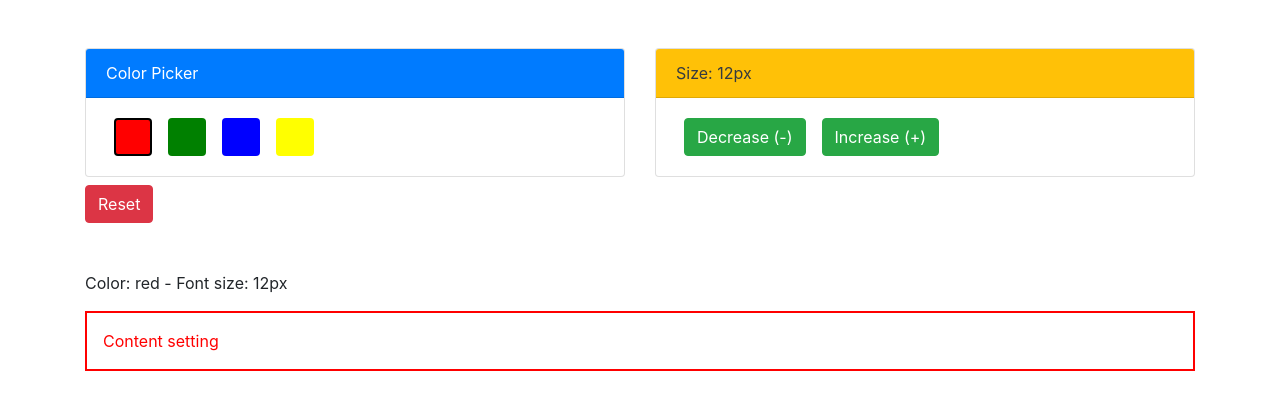
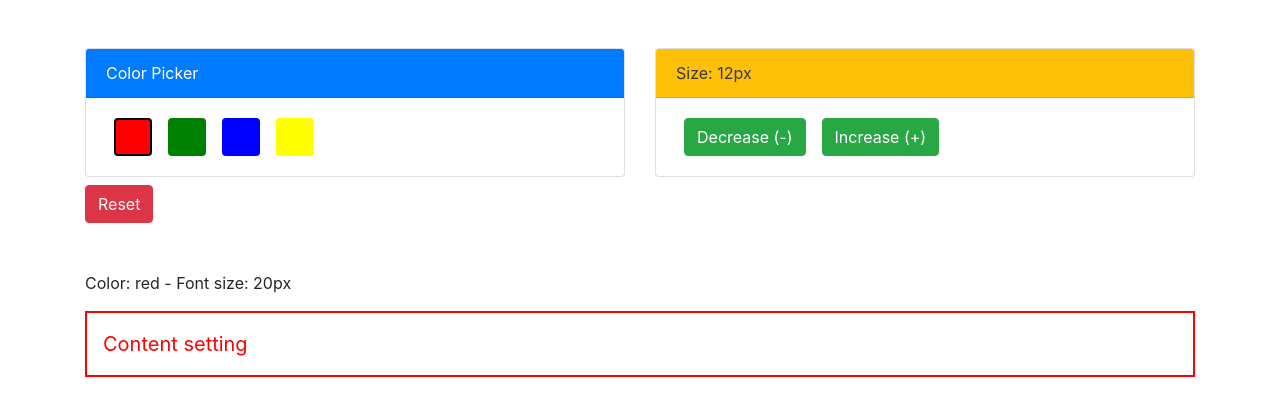
Before and after one commit to thinhtpt2000/basic-react, a React (Create React App) app: page / in a window 1280 px wide. Shown: the top 416 px of the page. Built offline with nearby package versions, Linux system fonts and the light colour scheme.

Commit message:
[ThinhTPT] apply change size function

```diff
--- a/src/App.js
+++ b/src/App.js
@@ -8,10 +8,18 @@ import Result from "./components/Result";
 function App() {
 
   const [color, setColor] = useState('red');
-  const [fontSize, setFontSize] = useState(15);
+  const [fontSize, setFontSize] = useState(20);
 
   const onSetColor = (param) => {
     setColor(param);
+  }
+
+  const onSetSize = (isInc) => {
+    if (isInc) {
+      setFontSize(fontSize + 1 > 36 ? fontSize : fontSize + 1);
+    } else {
+      setFontSize(fontSize - 1 < 12 ? fontSize : fontSize - 1);
+    }
   }
 
   return (
@@ -19,13 +27,13 @@ function App() {
       <div className="container">
         <div className="row mt-5">
           <ColorPicker color={color} onReceiveColor={onSetColor}/>
-          <SizeSetting />
+          <SizeSetting fontSize={fontSize} onReceiveSize={onSetSize}/>
         </div>
         <div className="row mt-2">
           <Reset />
         </div>
         <div className="row mt-5">
-          <Result color={color}/>
+          <Result color={color} size={fontSize}/>
         </div>
       </div>
     </div>
--- a/src/components/Result.js
+++ b/src/components/Result.js
@@ -2,12 +2,13 @@ function Result(props) {
     const onChangeFormat = () => {
         return {
             border: "1px solid " + props.color,
-            color: props.color
+            color: props.color,
+            fontSize: props.size + "px"
         }
     }
     return (
         <div className="col-xs-12 col-sm-12 col-md-12 col-lg-12">
-            <p>Color: {props.color} - Font size: 12px</p>
+            <p>Color: {props.color} - Font size: {props.size}px</p>
             <p className="p-3 content" style={onChangeFormat()}>Content setting</p>
         </div>
     );
--- a/src/components/SizeSetting.js
+++ b/src/components/SizeSetting.js
@@ -1,4 +1,4 @@
-function SizeSetting() {
+function SizeSetting(props) {
     return (
         <div className="col-xs-6 col-sm-6 col-md-6 col-lg-6">
             <div className="card">
@@ -6,8 +6,8 @@ function SizeSetting() {
                     Size: 12px
                     </div>
                 <div className="card-body">
-                    <button className="btn btn-success ml-2 mr-2">Decrease (-)</button>
-                    <button className="btn btn-success ml-2 mr-2">Increase (+)</button>
+                    <button className="btn btn-success ml-2 mr-2" onClick={() => props.onReceiveSize(false)}>Decrease (-)</button>
+                    <button className="btn btn-success ml-2 mr-2" onClick={() => props.onReceiveSize(true)}>Increase (+)</button>
                 </div>
             </div>
         </div>
```
